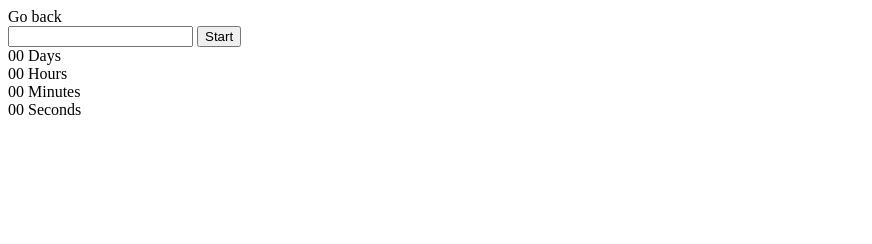
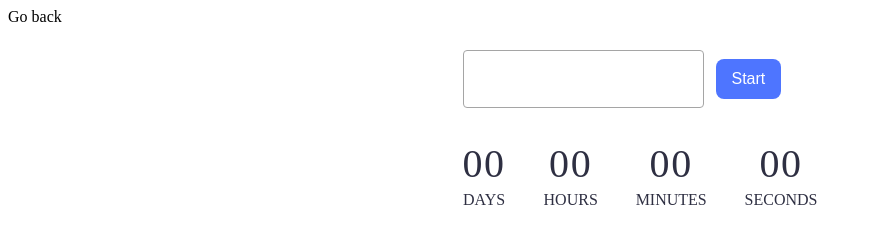
Before and after one commit to ruslankozenko/goit-js-hw-10, a website built with Vite: page src/1-timer.html in a window 1280 px wide. Shown: the whole page, without its empty margins (0-872 px from the left). Built offline with nearby package versions, Linux system fonts and the light colour scheme.

Commit message:
hw10 css

```diff
--- a/src/css/styles.css
+++ b/src/css/styles.css
@@ -6,3 +6,137 @@
 */
 /* Common styles */
 @import url('./reset.css');
+
+/* Timer */
+
+section {
+  margin-top: 24px;
+  max-width: 355px;
+  margin-left: auto;
+  margin-right: auto;
+}
+
+input {
+  width: 272px;
+  height: 40px;
+  padding: 8px 16px;
+  margin-right: 8px;
+  font-weight: 400;
+  font-size: 16px;
+  border-radius: 8px;
+  border: 1px solid #808080;
+  opacity: 0.7;
+}
+
+button[data-start] {
+  padding: 8px 16px;
+  height: 40px;
+  max-width: 75px;
+
+font-weight: 500;
+  font-size: 16px;
+  color: #fff;
+
+  border-radius: 8px;
+  background-color: #4e75ff;
+  border: none;
+}
+
+button[data-start]:hover {
+  background: #6c8cff;
+}
+
+button[data-start]:disabled {
+  background-color: #cfcfcf;
+  color: #989898;
+}
+
+.timer {
+  display: flex;
+  justify-content: space-between;
+  margin-top: 32px;
+}
+
+.field {
+  display: flex;
+  flex-direction: column;
+  align-items: center;
+}
+
+.value {
+  font-weight: 400;
+  font-size: 40px;
+  line-height: 1.2;
+  letter-spacing: 0.04em;
+  color: #2e2f42;
+}
+
+.label {
+  font-weight: 500;
+  font-size: 16px;
+  text-transform: uppercase;
+  line-height: 1.5;
+  color: #2e2f42;
+}
+
+/* Snackbar */
+
+.form {
+  max-width: 360px;
+  margin-left: auto;
+  margin-right: auto;
+  margin-top: 32px;
+
+  display: flex;
+  flex-direction: column;
+  gap: 24px;
+}
+
+label {
+  display: flex;
+  flex-direction: column;
+  gap: 8px;
+}
+
+input {
+  width: auto;
+  height: 40px;
+  padding: 8px 16px;
+  font-weight: 400;
+  font-size: 16px;
+  border-radius: 4px;
+  border: 1px solid #808080;
+}
+
+fieldset {
+  display: flex;
+  flex-direction: row;
+  gap: 48px;
+  justify-content: center;
+  height: 66px;
+  border-radius: 4px;
+  border: 1px solid #808080;
+}
+
+fieldset label {
+  display: flex;
+  flex-direction: row;
+  align-items: center;
+}
+
+button {
+  padding: 8px 16px;
+  height: 40px;
+
+  font-weight: 500;
+  font-size: 16px;
+  color: #fff;
+
+  border-radius: 8px;
+  background-color: #4e75ff;
+  border: none;
+}
+
+button:hover {
+  background: #6c8cff;
+}
```
